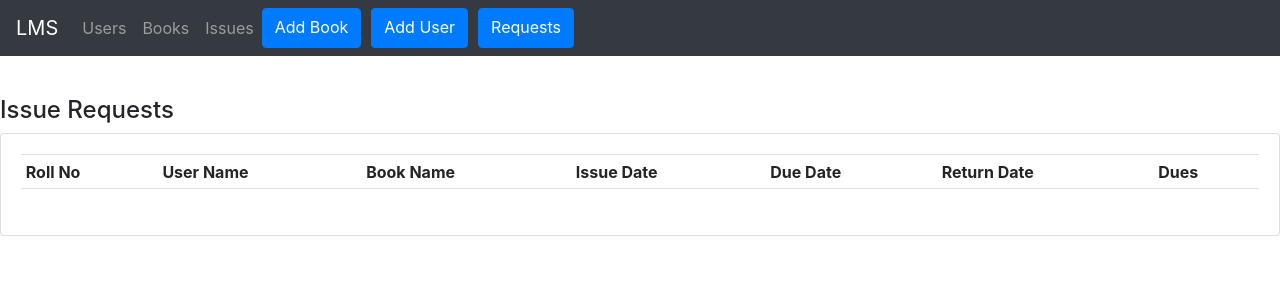
After one commit to AnushkaAmte/LMS, a PHP site: page /issue_requests.php in a window 1280 px wide. The commit adds this page. Shown: the top 300 px of the page. Run offline with PHP 8.4, Linux system fonts and the light colour scheme; lists and menus that the app fills with data are empty; some libraries are stand-ins or nearby versions.

Commit message:
added an issues page

```diff
--- /dev/null
+++ b/issue_requests.php
@@ -0,0 +1,54 @@
+<?php
+include('db_connect.php');
+
+
+mysqli_close($conn);
+//print_r($books);
+?>
+
+<!DOCTYPE html>
+<html lang="en">
+
+<head>
+    <meta charset="UTF-8">
+    <meta http-equiv="X-UA-Compatible" content="IE=edge">
+    <meta name="viewport" content="width=device-width, initial-scale=1.0">
+
+    <title>Document</title>
+</head>
+
+<body>
+    <?php include('navbar.php'); ?>
+    <br>
+    <h4 class="center">Issue Requests</h4>
+    <div class="row">
+        <div class="col">
+
+            <div class="card card-body">
+                <table class="table table-sm">
+                    <tr>
+                        <th>Roll No</th>
+                        <th>User Name</th>
+                        <th>Book Name</th>
+                        <th>Issue Date</th>
+                        <th>Due Date</th>
+                        <th>Return Date</th>
+                        <th>Dues</th>
+                    </tr>
+
+                    <tr>
+                        <td></td>
+                        <td></td>
+                        <td></td>
+                        <td></td>
+                        <td></td>
+                        <td></td>
+                        <td></td>
+                    </tr>
+
+                </table>
+            </div>
+        </div>
+</body>
+
+</html>
--- a/navbar.php
+++ b/navbar.php
@@ -12,8 +12,11 @@
         <div class="navbar-nav d-flex justify-content-end">
             <a class="nav-item nav-link" href="users.php">Users <span class="sr-only">(current)</span></a>
             <a class="nav-item nav-link" href="books.php">Books</a>
+            <a class="nav-item nav-link" href="issue_requests.php">Issues</a>
             <a class="btn btn-primary" href="add_book.php" role="button">Add Book</a>
             <a class="btn btn-primary" href="add_user.php" role="button" style="margin-left: 10px;">Add User</a>
+            <a class="btn btn-primary" href="requests.php" role="button" style="margin-left: 10px;">Requests</a>
+
 
         </div>
     </div>
```
